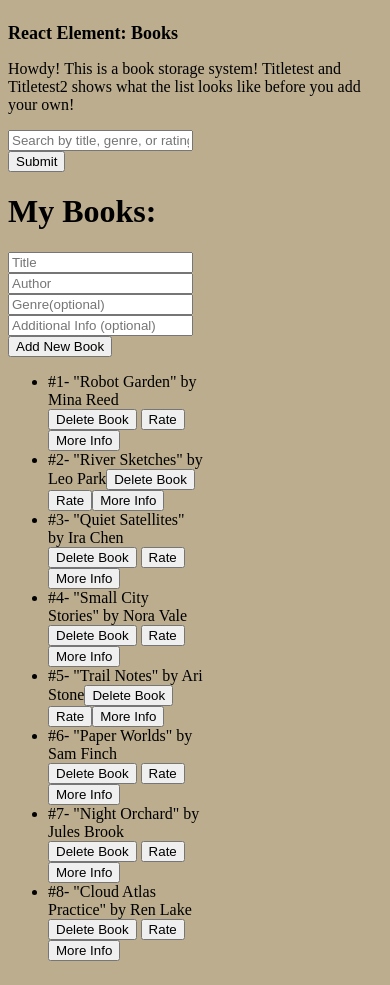
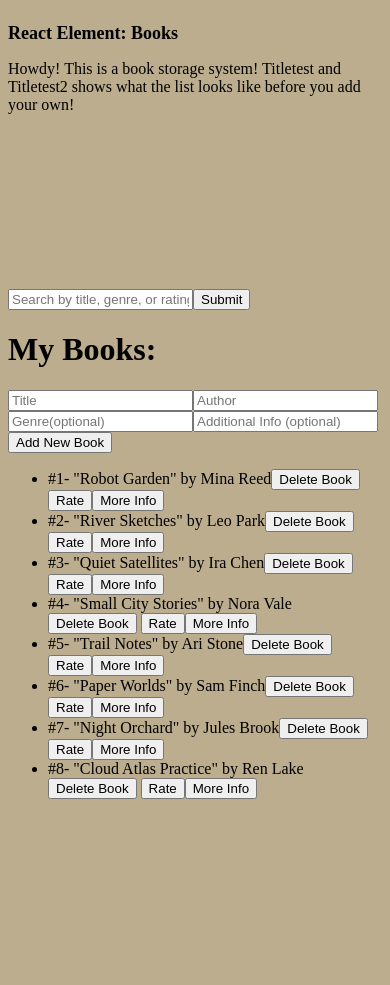
Before and after one commit to ghostflame2153/cs300-assignment-4-starter, a React (Vite) app: page / in a window 390 px wide. Built offline with nearby package versions, Linux system fonts and the light colour scheme.

Commit message:
Adjusted for small screens fix?

```diff
--- a/src/styles.css
+++ b/src/styles.css
@@ -9,7 +9,6 @@ html{
         font-size: large;
     }
    #root {
-    max-width: 50vw;
     white-space: normal;
     overflow-wrap: break-word;
     word-break: break-word;
@@ -19,6 +18,9 @@ html{
     html{
         border-left: 20vw solid rgba(204, 75, 36, 0.945);
         border-right: 20vw solid rgba(204, 75, 36, 0.945);
+    }
+    #root{
+        max-width: 50vw;
     }
 }
 body {
@@ -37,7 +39,7 @@ body {
 }
 @media (min-width:375px) and (max-width:767px){
     nav.main ul{
-        box-sizing: border-box;
+    box-sizing: border-box;
     padding:0;
     margin:0;
     list-style:none;
@@ -49,5 +51,6 @@ body {
     min-height: 100vh;
     display: flex;
     justify-content: center;
+    max-width: 95vw;
     }
 }
```
